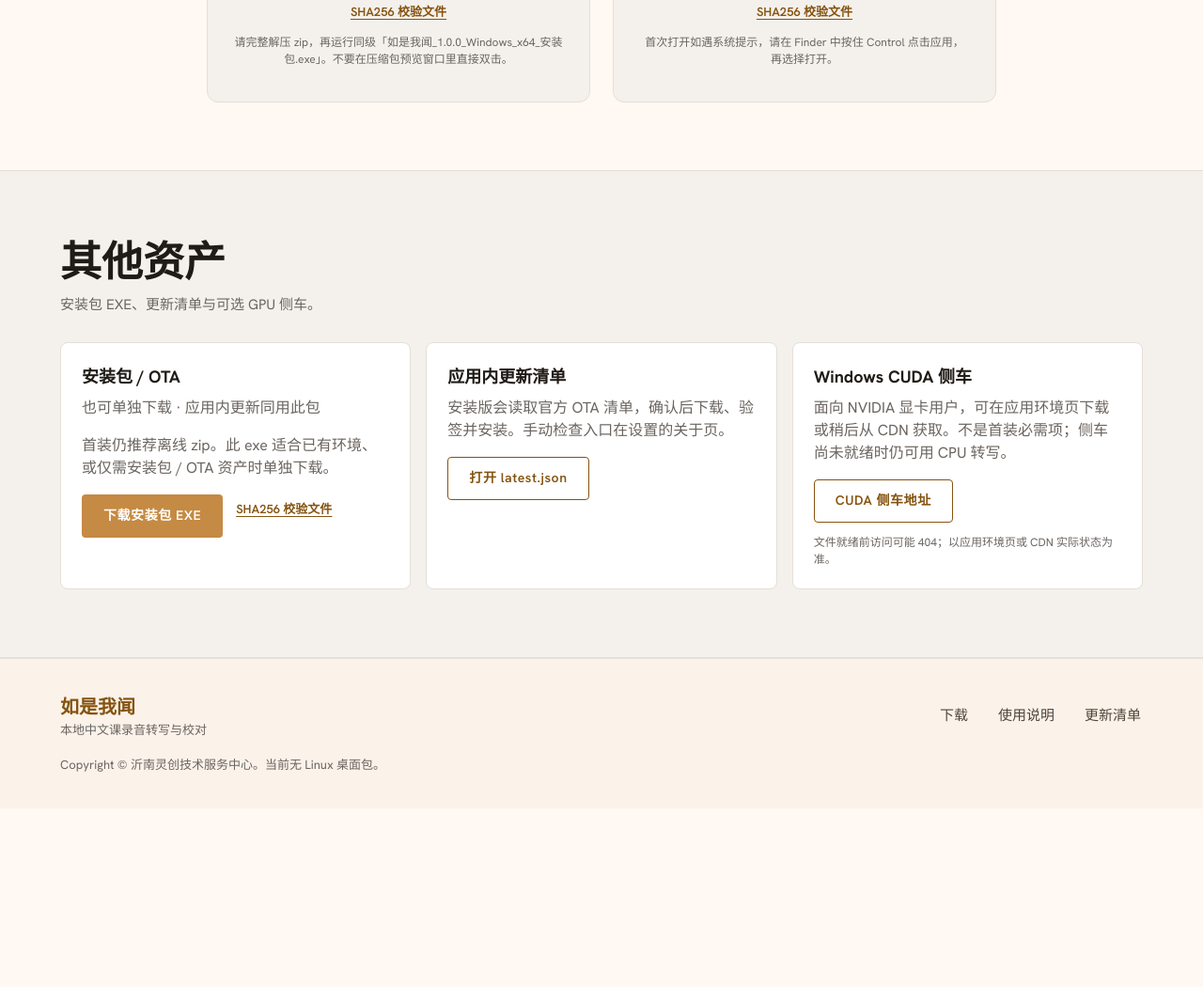
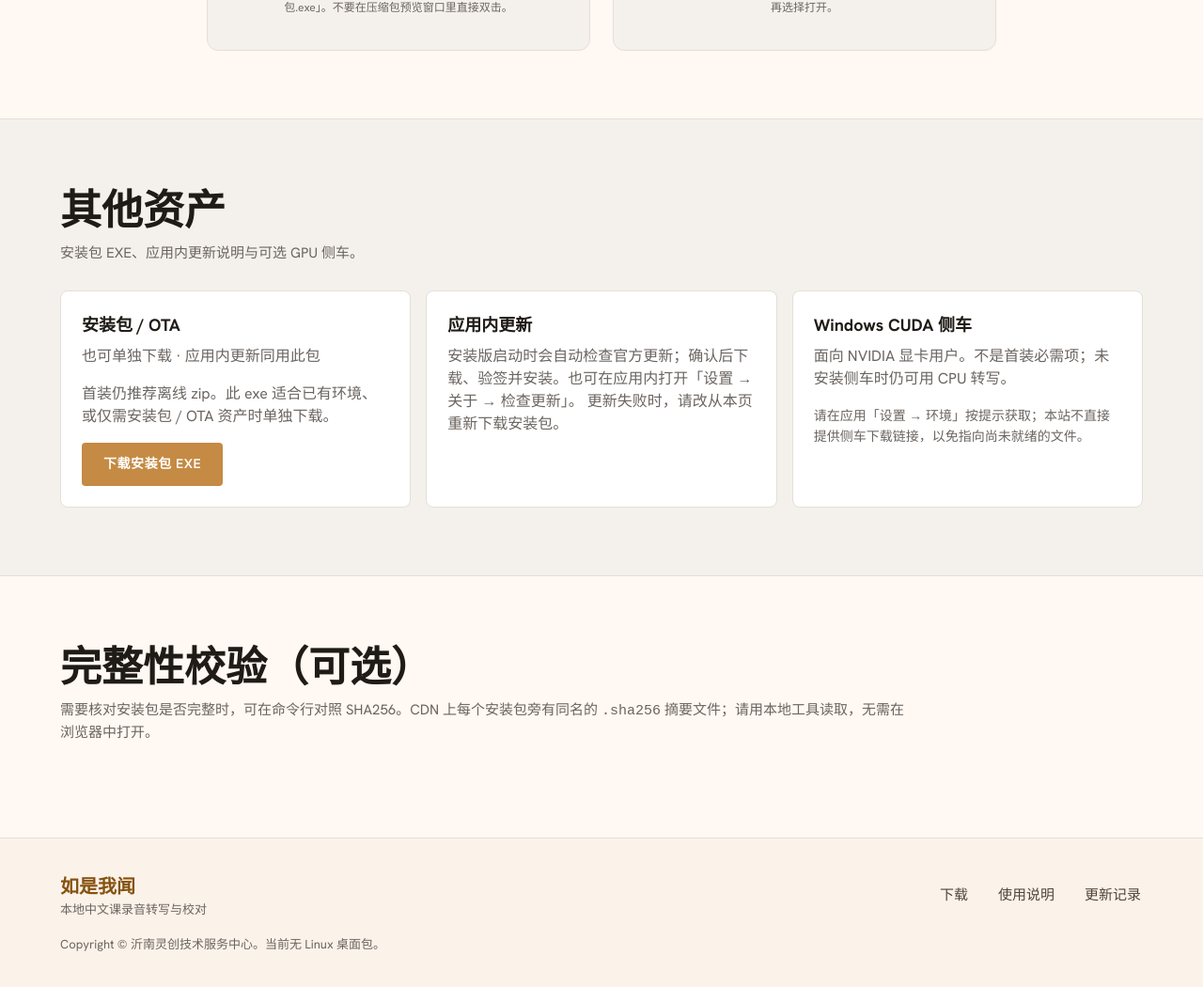
Before and after one commit to Abe-Junwei/rushi-site, an Astro site: page /download in a window 1280 px wide. Shown: the part 816-1866 px from the top of the page at 94% size. Before the commit the page ends 1676 px from the top, so only its background shows below. Built offline with nearby package versions, Linux system fonts and the light colour scheme; Astro itself is replaced by a stand-in of ours.

Commit message:
Stop linking users to raw CDN JSON and checksum files.
Keep download CTAs for installers only, and point verification and updates at in-page guidance.

Co-authored-by: Cursor <cursoragent@cursor.com>

```diff
--- a/product/faq.json
+++ b/product/faq.json
@@ -5,7 +5,7 @@
   },
   {
     "question": "当前公开版本是多少？",
-    "answer": "以 updates.rushi.app/latest.json 为准；当前为 v1.0.0。安装包托管在 CDN，不再依赖 GitHub Release 挂载。"
+    "answer": "当前公开版本为 v1.0.0，安装包见官网下载页。"
   },
   {
     "question": "支持哪些平台？",
--- a/product/features.json
+++ b/product/features.json
@@ -59,7 +59,7 @@
     "id": "in-app-update",
     "name": "应用内更新",
     "status": "released",
-    "shortDescription": "macOS 与 Windows 安装版通过 updates.rushi.app 获取更新清单，确认后下载、验签并安装。",
+    "shortDescription": "macOS 与 Windows 安装版支持应用内检查更新；确认后下载、验签并安装。",
     "docsPath": "/docs/getting-started",
     "releaseDate": "2026-07-20"
   }
--- a/src/components/DownloadCards.astro
+++ b/src/components/DownloadCards.astro
@@ -21,7 +21,6 @@ const { items = downloads } = Astro.props;
         <a class="button primary download-panel-action" href={item.href}>
           {item.actionLabel}
         </a>
-        <a class="download-checksum" href={item.checksum}>SHA256 校验文件</a>
         <small>{item.note}</small>
       </article>
     ))
--- a/src/data.ts
+++ b/src/data.ts
@@ -4,14 +4,11 @@ import useCases from "../product/use-cases.json";
 
 export const version = "1.0.0";
 
-export const updateManifestUrl = "https://updates.rushi.app/latest.json";
-
 export type DownloadAsset = {
   id: string;
   platform: string;
   title: string;
   href: string;
-  checksum: string;
   meta: string;
   note: string;
   actionLabel: string;
@@ -26,7 +23,6 @@ export const downloads: DownloadAsset[] = [
     title: "离线安装包",
     recommended: true,
     href: "https://updates.rushi.app/v1.0.0/如是我闻_1.0.0_Windows_x64_离线安装包.zip",
-    checksum: "https://updates.rushi.app/v1.0.0/如是我闻_1.0.0_Windows_x64_离线安装包.zip.sha256",
     meta: "Windows 10/11 x64 · 推荐主分发",
     note: "请完整解压 zip，再运行同级「如是我闻_1.0.0_Windows_x64_安装包.exe」。不要在压缩包预览窗口里直接双击。",
     actionLabel: "下载离线安装包",
@@ -36,7 +32,6 @@ export const downloads: DownloadAsset[] = [
     platform: "macOS",
     title: "Apple Silicon DMG",
     href: "https://updates.rushi.app/v1.0.0/rushi-desktop_1.0.0_aarch64.dmg",
-    checksum: "https://updates.rushi.app/v1.0.0/rushi-desktop_1.0.0_aarch64.dmg.sha256",
     meta: "Apple Silicon · unsigned DMG",
     note: "首次打开如遇系统提示，请在 Finder 中按住 Control 点击应用，再选择打开。",
     actionLabel: "下载 DMG",
@@ -49,7 +44,6 @@ export const windowsInstaller: DownloadAsset = {
   platform: "Windows",
   title: "安装包 / OTA",
   href: "https://updates.rushi.app/v1.0.0/如是我闻_1.0.0_Windows_x64_安装包.exe",
-  checksum: "https://updates.rushi.app/v1.0.0/如是我闻_1.0.0_Windows_x64_安装包.exe.sha256",
   meta: "也可单独下载 · 应用内更新同用此包",
   note: "首装仍推荐离线 zip。此 exe 适合已有环境、或仅需安装包 / OTA 资产时单独下载。",
   actionLabel: "下载安装包 EXE",
@@ -58,9 +52,7 @@ export const windowsInstaller: DownloadAsset = {
 export const cudaSidecar = {
   id: "windows-cuda",
   title: "Windows CUDA 侧车",
-  href: "https://updates.rushi.app/v1.0.0/如是我闻_1.0.0_Windows_x64_CUDA侧车.zip",
-  note: "面向 NVIDIA 显卡用户，可在应用环境页下载或稍后从 CDN 获取。不是首装必需项；侧车尚未就绪时仍可用 CPU 转写。",
-  pending: true,
+  note: "面向 NVIDIA 显卡用户。不是首装必需项；未安装侧车时仍可用 CPU 转写。",
 };
 
 export const productFeatures = features;
--- a/src/layouts/BaseLayout.astro
+++ b/src/layouts/BaseLayout.astro
@@ -48,7 +48,7 @@ const {
       <div class="footer-links">
         <a href="/download">下载</a>
         <a href="/docs/getting-started">使用说明</a>
-        <a href="https://updates.rushi.app/latest.json">更新清单</a>
+        <a href="/changelog">更新记录</a>
       </div>
       <p>Copyright © 沂南灵创技术服务中心。当前无 Linux 桌面包。</p>
     </footer>
--- a/src/pages/download.astro
+++ b/src/pages/download.astro
@@ -4,7 +4,6 @@ import BaseLayout from "../layouts/BaseLayout.astro";
 import {
   cudaSidecar,
   downloads,
-  updateManifestUrl,
   version,
   windowsInstaller,
 } from "../data";
@@ -15,8 +14,7 @@ import {
     <span class="eyebrow">下载 · v{version}</span>
     <h1>下载如是我闻桌面版</h1>
     <p>
-      当前正式包为 v{version}，托管于 updates.rushi.app。Windows 推荐下载离线安装包 zip；macOS 提供 Apple Silicon DMG。
-      每个安装包旁附有 SHA256 校验文件，便于核对完整性。
+      当前正式包为 v{version}，由官方 CDN 分发。Windows 推荐下载离线安装包 zip；macOS 提供 Apple Silicon DMG。
     </p>
   </section>
 
@@ -31,7 +29,7 @@ import {
   <section class="section-block muted">
     <div class="section-heading">
       <h2>其他资产</h2>
-      <p class="section-lead">安装包 EXE、更新清单与可选 GPU 侧车。</p>
+      <p class="section-lead">安装包 EXE、应用内更新说明与可选 GPU 侧车。</p>
     </div>
     <div class="info-grid download-extra">
       <article>
@@ -40,24 +38,32 @@ import {
         <p>{windowsInstaller.note}</p>
         <div class="download-extra-actions">
           <a class="button primary" href={windowsInstaller.href}>{windowsInstaller.actionLabel}</a>
-          <a class="download-checksum" href={windowsInstaller.checksum}>SHA256 校验文件</a>
         </div>
       </article>
       <article>
-        <h2>应用内更新清单</h2>
-        <p>安装版会读取官方 OTA 清单，确认后下载、验签并安装。手动检查入口在设置的关于页。</p>
-        <div class="download-extra-actions">
-          <a class="button secondary" href={updateManifestUrl}>打开 latest.json</a>
-        </div>
+        <h2>应用内更新</h2>
+        <p>
+          安装版启动时会自动检查官方更新；确认后下载、验签并安装。也可在应用内打开「设置 → 关于 → 检查更新」。
+          更新失败时，请改从本页重新下载安装包。
+        </p>
       </article>
       <article>
         <h2>{cudaSidecar.title}</h2>
         <p>{cudaSidecar.note}</p>
-        <div class="download-extra-actions">
-          <a class="button secondary" href={cudaSidecar.href}>CUDA 侧车地址</a>
-        </div>
-        <small>文件就绪前访问可能 404；以应用环境页或 CDN 实际状态为准。</small>
+        <p class="download-verify-note">
+          请在应用「设置 → 环境」按提示获取；本站不直接提供侧车下载链接，以免指向尚未就绪的文件。
+        </p>
       </article>
     </div>
   </section>
+
+  <section class="section-block">
+    <div class="section-heading">
+      <h2>完整性校验（可选）</h2>
+      <p class="section-lead">
+        需要核对安装包是否完整时，可在命令行对照 SHA256。CDN 上每个安装包旁有同名的
+        <code>.sha256</code> 摘要文件；请用本地工具读取，无需在浏览器中打开。
+      </p>
+    </div>
+  </section>
 </BaseLayout>
--- a/src/styles/site.css
+++ b/src/styles/site.css
@@ -816,21 +816,7 @@ main {
 
 .download-panel-action {
   width: 100%;
-  margin-bottom: 10px;
-}
-
-.download-checksum {
-  display: inline-block;
   margin-bottom: 14px;
-  color: var(--saffron-deep);
-  font-size: 13px;
-  font-weight: 600;
-  text-decoration: underline;
-  text-underline-offset: 3px;
-}
-
-.download-checksum:hover {
-  color: var(--text);
 }
 
 .download-panel small {
@@ -838,6 +824,13 @@ main {
   font-size: 12px;
   line-height: 1.5;
   text-align: center;
+}
+
+.download-verify-note {
+  margin: 0;
+  color: var(--text-muted);
+  font-size: 14px;
+  line-height: 1.6;
 }
 
 .section-lead {
```
Also changed, not shown: changes/2026-07-20-v1.0.0.md (+8 -8 lines), docs/getting-started.md (+2 -2 lines), product/stitch-homepage-brief.md (+1 -1 lines).
